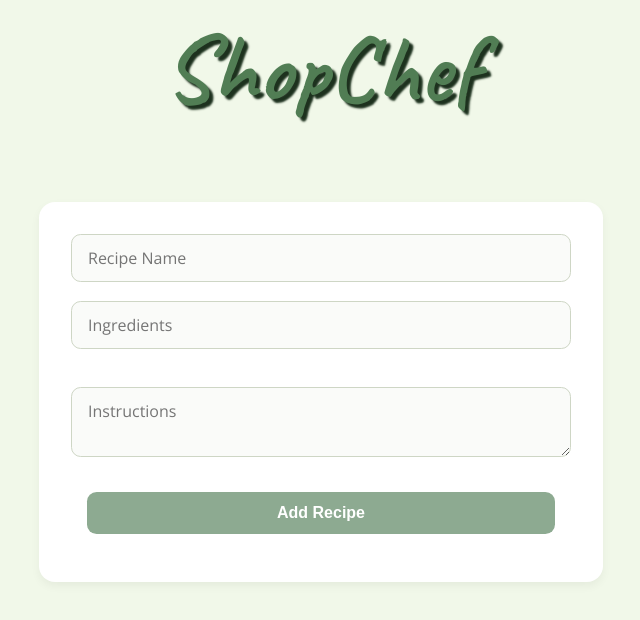
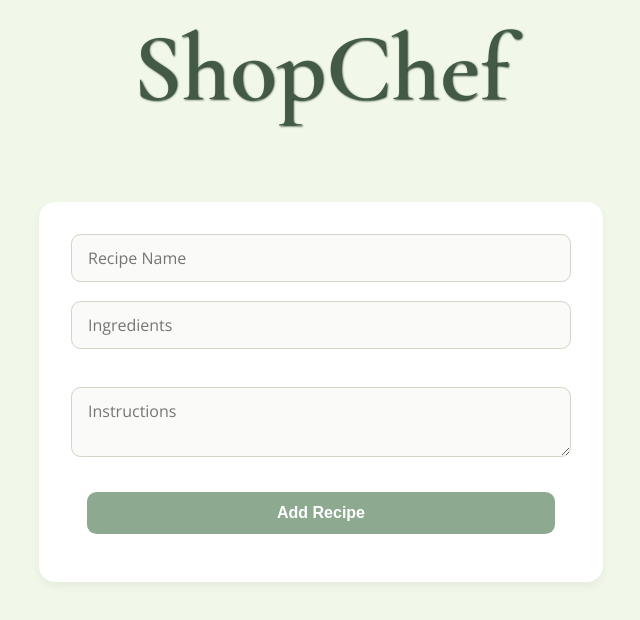
Before and after one commit to magentawitch/ShopChef, a React (Vite) app: page / in a window 1280 px wide. Shown: the top 620 px of the page, without its empty margins (319-959 px from the left). Built offline with nearby package versions, Linux system fonts and the light colour scheme.

Commit message:
Update Header.module.css
Changed font family

```diff
--- a/src/Components/Header/Header.module.css
+++ b/src/Components/Header/Header.module.css
@@ -1,8 +1,8 @@
 .logo {
-    font-family: "Caveat";
+    font-family: "Cormorant Garamond";
     font-weight: 600;
-    color: #517D54;
-    text-shadow: 4px 4px 2px #1d311e;
+    color: #435A47;
+    text-shadow: 1px 1px 2px #1d311e;
     padding: 1rem;
   }
 
```
